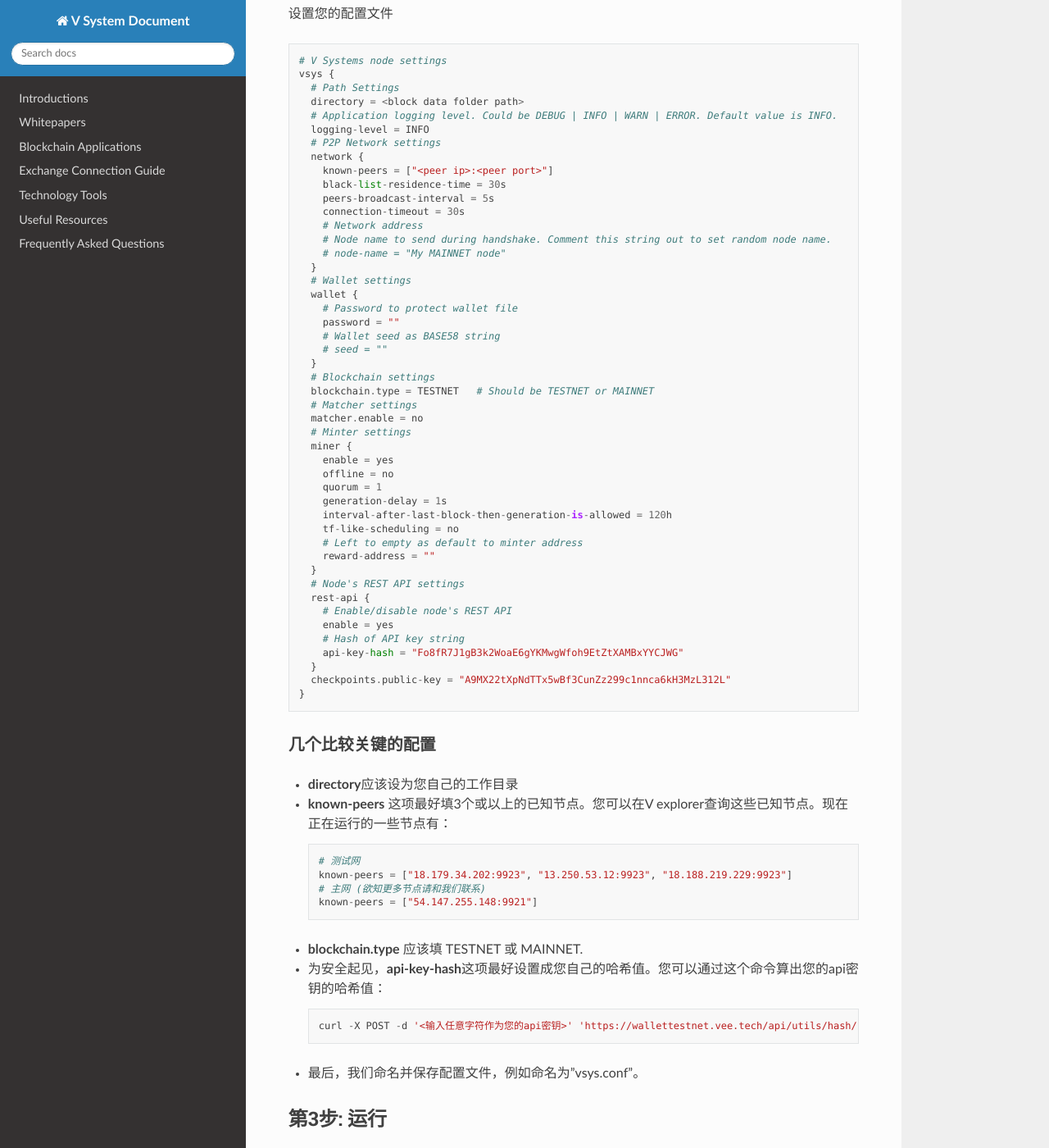
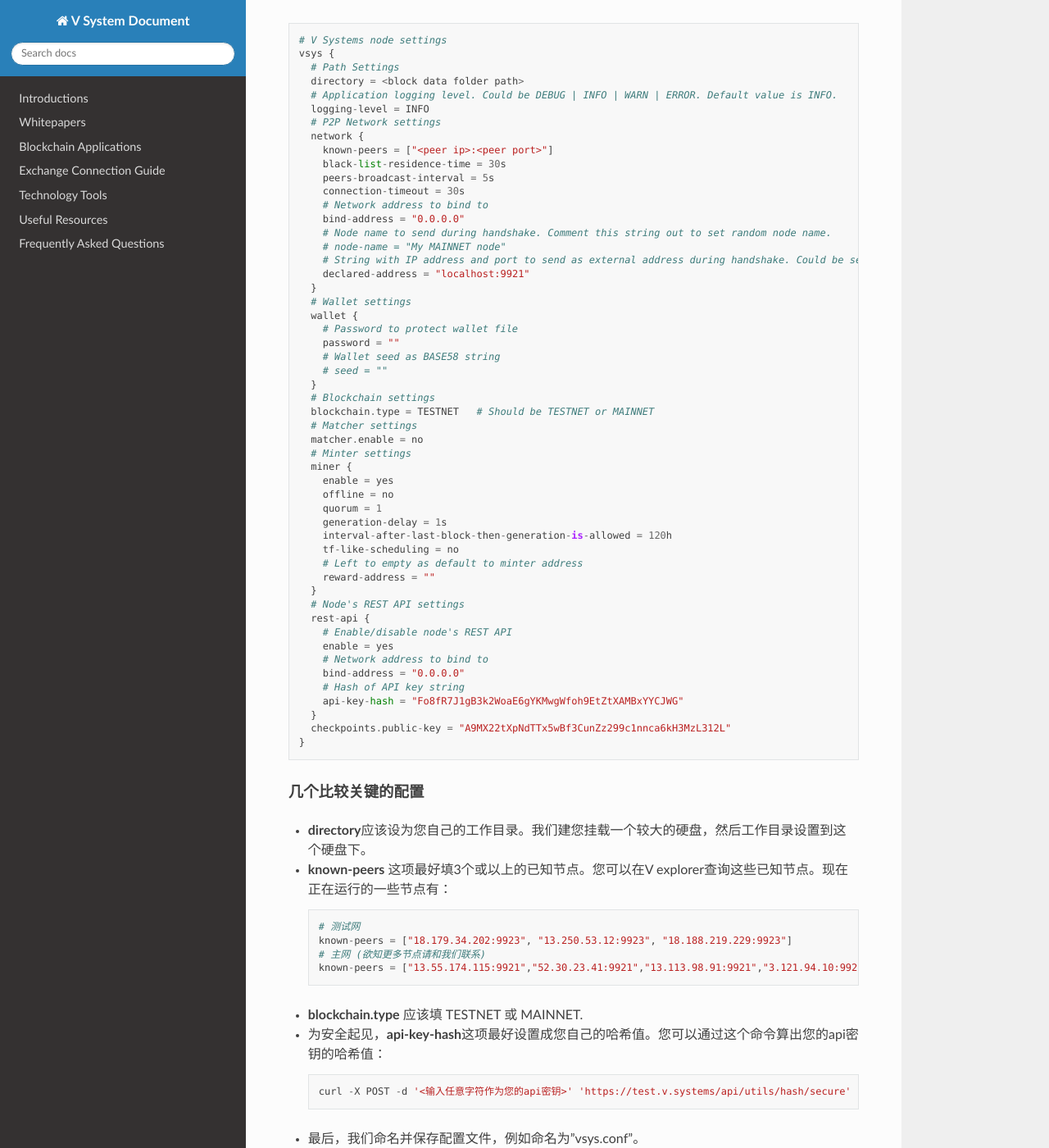
Before and after one commit to virtualeconomy/document, a Sphinx documentation site: the page built from sphinx/source/exchangescn.md, in a window 1280 px wide and 1400 px high, scrolled down 2504 px. Shown: the whole window at 82% size. Built offline with Sphinx 7.4.7 and the Read the Docs theme 2.0.0, drawn with Linux system fonts in a browser that asks for light colours; some of the changed text lies outside the part shown.

Commit message:
update doc of exchange

````diff
--- a/sphinx/source/exchangescn.md
+++ b/sphinx/source/exchangescn.md
@@ -61,7 +61,7 @@ $ sudo apt-get install unzip
 $ sudo apt-get install git-core
 ```
 
-### 启动V全节点
+## 启动V全节点
 
 ### 第一步: 准备程序
 
@@ -94,7 +94,7 @@ $ sbt packageAll
 
 ```shell
 $ mkdir ../vsys-node
-$ cp target/vsys-all-*.jar ../vsys-node/
+$ cp target/vsys-all-*.jar ../vsys-node/v-systems.jar
 $ cd ../vsys-node
 ```
 
@@ -103,7 +103,7 @@ $ cd ../vsys-node
 
 如果您不想编译源代码，您也可以选择在 https://github.com/virtualeconomy/v-systems/releases 下载最新的JAR文件。
 
-将**vsys-all-[version].jar**保存到您的工作目录。
+将**v-systems-[version].jar**保存到您的工作目录。
 
 ### 第二步: 配置
 
@@ -122,9 +122,12 @@ vsys {
     black-list-residence-time = 30s
     peers-broadcast-interval = 5s
     connection-timeout = 30s
-    # Network address
+    # Network address to bind to
+    bind-address = "0.0.0.0"
     # Node name to send during handshake. Comment this string out to set random node name.
     # node-name = "My MAINNET node"
+    # String with IP address and port to send as external address during handshake. Could be set automatically if uPnP is enabled.
+    declared-address = "localhost:9921"
   }
   # Wallet settings
   wallet {
@@ -152,6 +155,8 @@ vsys {
   rest-api {
     # Enable/disable node's REST API
     enable = yes
+    # Network address to bind to
+    bind-address = "0.0.0.0"
     # Hash of API key string
     api-key-hash = "Fo8fR7J1gB3k2WoaE6gYKMwgWfoh9EtZtXAMBxYYCJWG"
   }
@@ -159,7 +164,7 @@ vsys {
 }
 ```
 #### 几个比较关键的配置
-* **directory**应该设为您自己的工作目录
+* **directory**应该设为您自己的工作目录。我们建您挂载一个较大的硬盘，然后工作目录设置到这个硬盘下。
 
 * **known-peers** 这项最好填3个或以上的已知节点。您可以在V explorer查询这些已知节点。现在正在运行的一些节点有：
 
@@ -167,7 +172,7 @@ vsys {
 	# 测试网
 	known-peers = ["18.179.34.202:9923", "13.250.53.12:9923", "18.188.219.229:9923"]
 	# 主网 (欲知更多节点请和我们联系)
-	known-peers = ["54.147.255.148:9921"]
+	known-peers = ["13.55.174.115:9921","52.30.23.41:9921","13.113.98.91:9921","3.121.94.10:9921", "54.147.255.148:9921"]
 	```
 
 * **blockchain.type** 应该填 TESTNET 或 MAINNET.
@@ -175,7 +180,7 @@ vsys {
 * 为安全起见，**api-key-hash**这项最好设置成您自己的哈希值。您可以通过这个命令算出您的api密钥的哈希值：
 
 	```
-	curl -X POST -d '<输入任意字符作为您的api密钥>' 'https://wallettestnet.vee.tech/api/utils/hash/secure'
+	curl -X POST -d '<输入任意字符作为您的api密钥>' 'https://test.v.systems/api/utils/hash/secure'
 	```
 
 * 最后，我们命名并保存配置文件，例如命名为"vsys.conf"。
@@ -186,7 +191,7 @@ vsys {
 
 ```shell
 $ screen -S vsys-node
-$ sudo java -jar vsys*.jar vsys.conf
+$ sudo java -jar v-systems*.jar vsys.conf
 ```
 
 如果需要退出screen，可以在键盘上按 `Ctrl + A + D`。
@@ -197,7 +202,7 @@ $ sudo java -jar vsys*.jar vsys.conf
 $ screen -x vsys-node
 ```
 
-### 全节点接口（API）操作
+## 全节点接口（API）操作
 
 安全提醒：所有的全节点都提供RESTful API进行交互，RESTful API会用到9922端口。安全起见，我们建议交易所修改防火墙规则，**不要将9922端口开放到公网**，仅内网使用。
 
@@ -521,5 +526,11 @@ $ curl -X GET 'http://<节点ip>:9922/transactions/address/ATt6P4vSpBvBTHdV5V9PJ
 5 = 挖矿交易
 ```
 
-### 常见问题
+## 常见问题
 * [Exchange Integration FAQ](https://vsys.readthedocs.io/en/latest/FAQ.html)
+
+## 密钥及钱包生成工具
+
+* [wallet-generator](https://github.com/virtualeconomy/v-wallet-generator) (Scala)
+* [VSYS_HDkey_java](https://github.com/virtualeconomy/VSYS_HDkey_java) (Java)
+* [VSYS_HDkey_go](https://github.com/virtualeconomy/VSYS_HDkey_go) (Go)
````
Also changed, not shown: other parts of sphinx/source/exchangescn.md (+4 -4 lines), sphinx/source/exchanges.md (+27 -15 lines), 1 other file.
